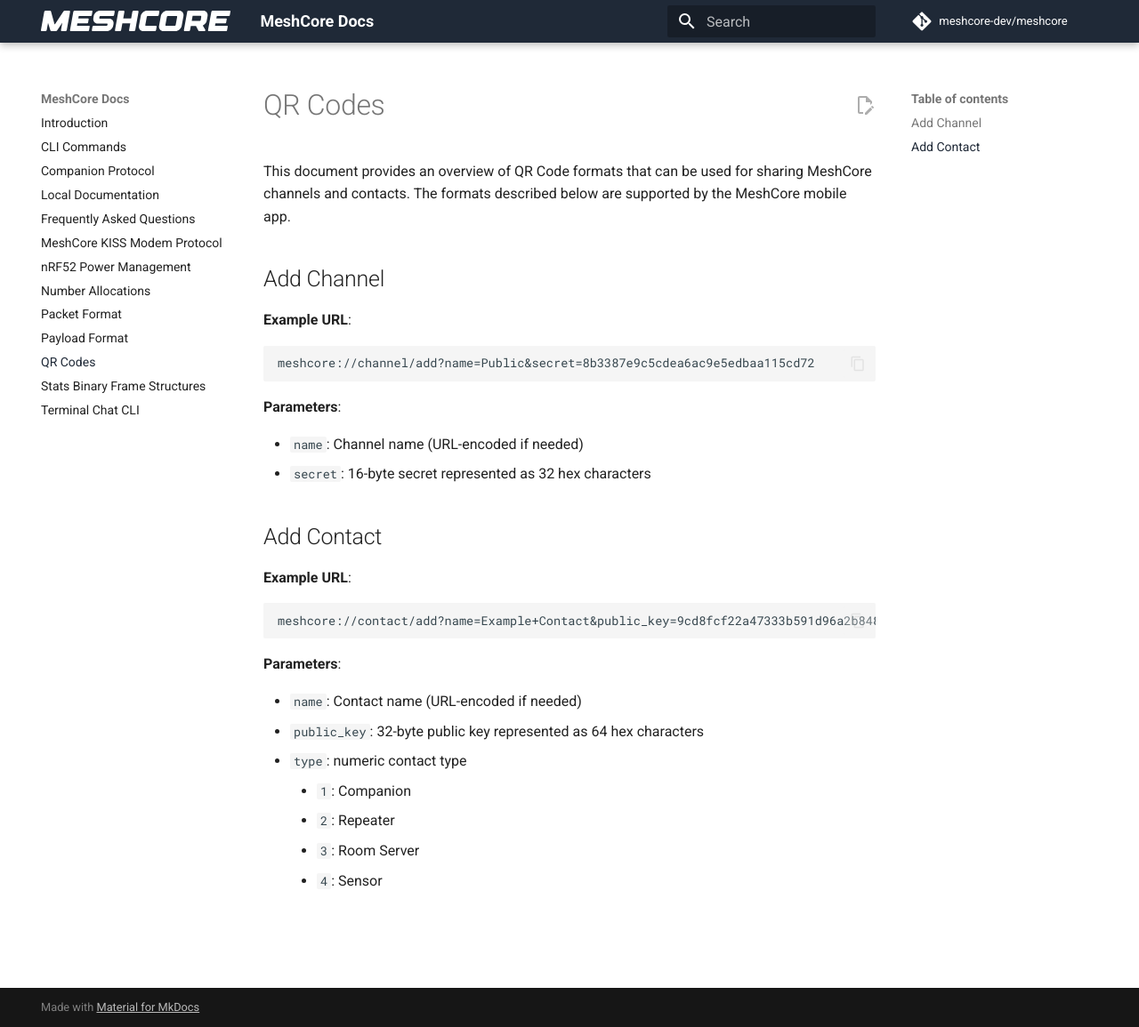
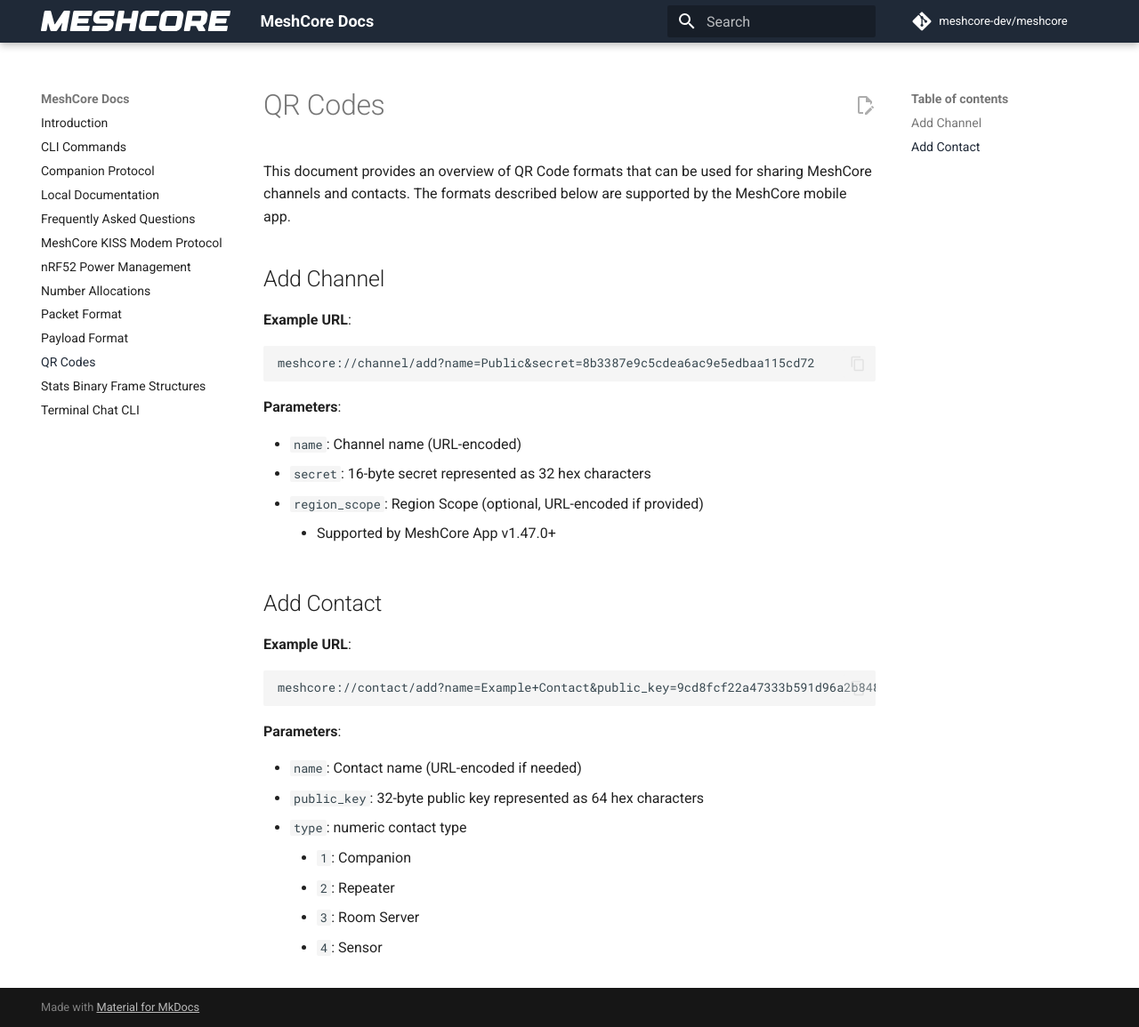
Before and after one commit to JacekVV/MeshCore-Hydra, an MkDocs documentation site: the page built from docs/qr_codes.md, in a window 1280 px wide and 1155 px high. Shown: the whole window at 89% size. Built offline with MkDocs 1.6.1 and Material for MkDocs 9.7.7, drawn with Linux system fonts in a browser that asks for light colours; comment, search, counter and statistics services are not loaded.

Commit message:
update qr code docs

```diff
--- a/docs/qr_codes.md
+++ b/docs/qr_codes.md
@@ -12,8 +12,10 @@ meshcore://channel/add?name=Public&secret=8b3387e9c5cdea6ac9e5edbaa115cd72
 
 **Parameters**:
 
-- `name`: Channel name (URL-encoded if needed)
+- `name`: Channel name (URL-encoded)
 - `secret`: 16-byte secret represented as 32 hex characters
+- `region_scope`: Region Scope (optional, URL-encoded if provided)
+    - Supported by MeshCore App v1.47.0+
 
 ## Add Contact
 
```
